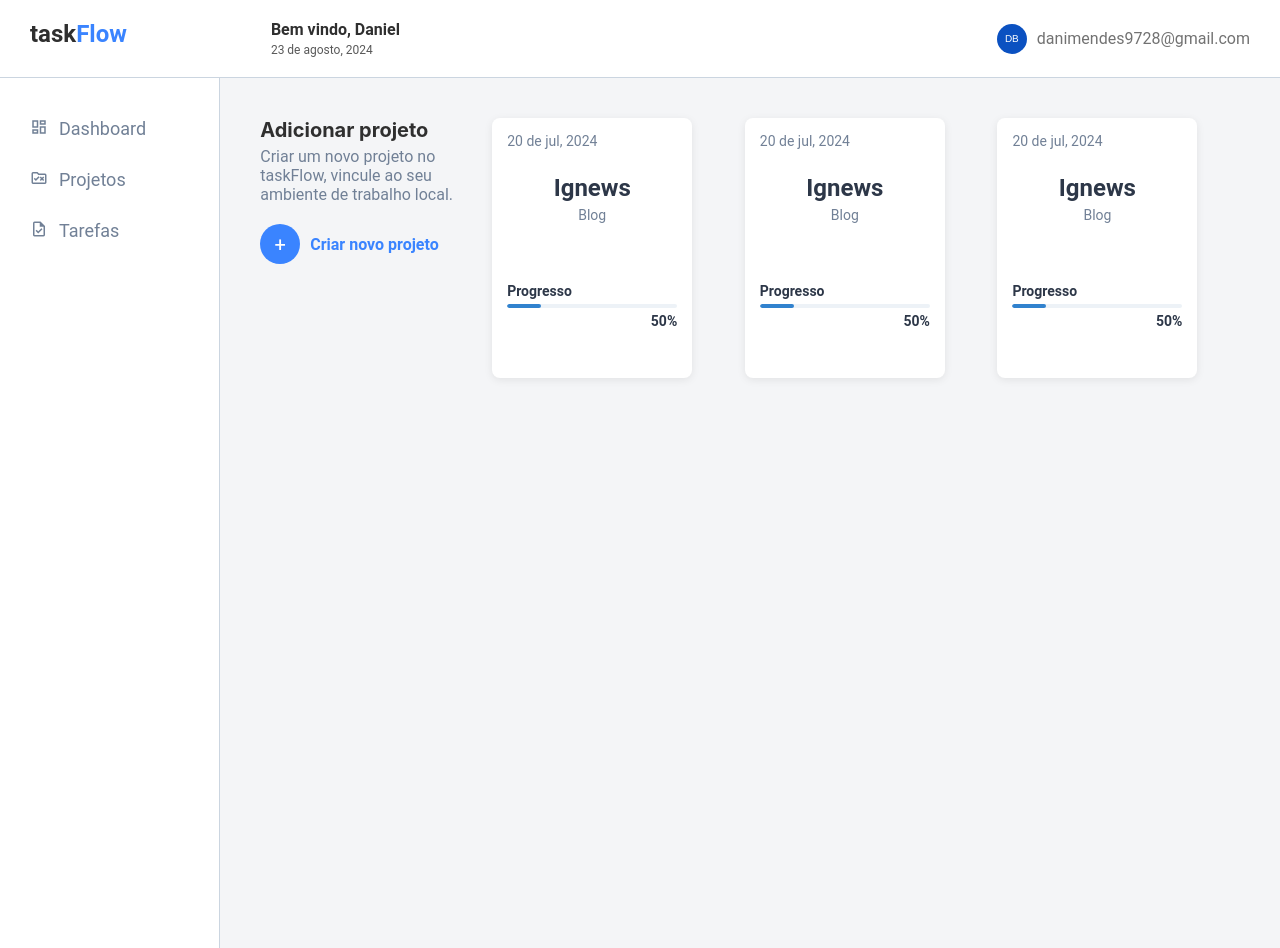
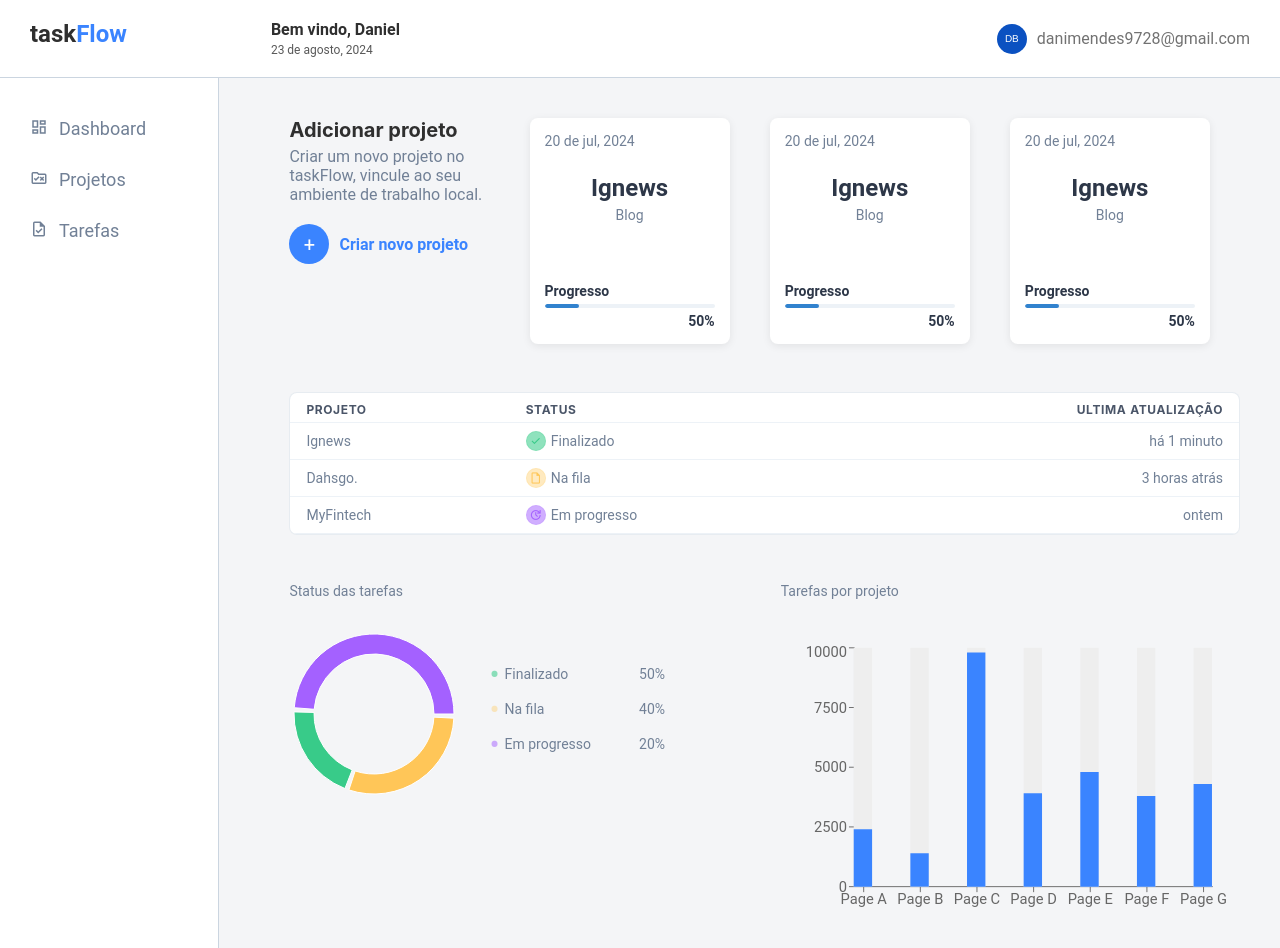
Before and after one commit to daniel-barbosaa/taskflow, a Next.js app: page /dashboard in a window 1280 px wide. Built offline with nearby package versions, Linux system fonts and the light colour scheme.

Commit message:
Adiciona tabela e gráfico na tela de dashboard
- Componente de tabela de status de projeto criado
- Componente de graficos criado

```diff
--- a/package.json
+++ b/package.json
@@ -20,7 +20,8 @@
     "prop-types": "^15.8.1",
     "react": "^18",
     "react-avatar": "^5.0.3",
-    "react-dom": "^18"
+    "react-dom": "^18",
+    "recharts": "^2.12.7"
   },
   "devDependencies": {
     "@types/node": "^20",
--- /dev/null
+++ b/src/components/ProjectChart/index.tsx
@@ -0,0 +1,85 @@
+import { Box, Flex, Text } from "@chakra-ui/react";
+import {
+  BarChart,
+  Bar,
+  XAxis,
+  YAxis,
+  CartesianGrid,
+  Tooltip,
+  Legend,
+  ResponsiveContainer,
+} from "recharts";
+
+const data = [
+  {
+    name: "Page A",
+    uv: 4000,
+    pv: 2400,
+    amt: 2400,
+  },
+  {
+    name: "Page B",
+    uv: 3000,
+    pv: 1398,
+    amt: 2210,
+  },
+  {
+    name: "Page C",
+    uv: 2000,
+    pv: 9800,
+    amt: 2290,
+  },
+  {
+    name: "Page D",
+    uv: 2780,
+    pv: 3908,
+    amt: 2000,
+  },
+  {
+    name: "Page E",
+    uv: 1890,
+    pv: 4800,
+    amt: 2181,
+  },
+  {
+    name: "Page F",
+    uv: 2390,
+    pv: 3800,
+    amt: 2500,
+  },
+  {
+    name: "Page G",
+    uv: 3490,
+    pv: 4300,
+    amt: 2100,
+  },
+];
+
+export function ProjectChart() {
+  return (
+    <Box>
+      <Text fontSize="sm" color="gray.500" fontWeight="normal" mb="2rem">
+        Tarefas por projeto
+      </Text>
+      <Flex align="center">
+      <BarChart
+          width={500}
+          height={300}
+          data={data}
+          margin={{
+            top: 5,
+            right: 30,
+            left: 20,
+            bottom: 5,
+          }}
+          barSize={20}
+        >
+          <XAxis dataKey="name" scale="point" padding={{ left: 10, right: 10 }} />
+          <YAxis />
+          <Tooltip />
+          <Bar dataKey="pv" fill="#3A84FF" background={{ fill: '#eee' }} />
+        </BarChart>
+      </Flex>
+    </Box>
+  );
+}
--- /dev/null
+++ b/src/components/TableProjects/index.tsx
@@ -0,0 +1,113 @@
+import {
+  Table,
+  Thead,
+  Tbody,
+  Tfoot,
+  Tr,
+  Th,
+  Td,
+  TableCaption,
+  TableContainer,
+  Flex,
+  Box,
+  Text,
+} from "@chakra-ui/react";
+
+export function TableTasks() {
+  return (
+    <TableContainer
+      bg="#ffffff"
+      borderRadius="8px"
+      padding="5px 0 0"
+      border="0.2px solid #cbd5e075"
+    >
+      <Table size="sm">
+        <Thead>
+          <Tr>
+            <Th>Projeto</Th>
+            <Th>Status</Th>
+            <Th isNumeric>Ultima atualização</Th>
+          </Tr>
+        </Thead>
+        <Tbody color="gray.500">
+          <Tr>
+            <Td>Ignews</Td>
+            <Td>
+              <Flex align="center" gap="5px">
+                <Flex
+                  bg="#38cb898f"
+                  borderRadius="50%"
+                  p="2px"
+                  align="center"
+                  justify="center"
+                  border="1px solid #38cb892d"
+                >
+                  <Text
+                    className="material-symbols-outlined"
+                    fontSize="sm"
+                    color="#38CB89"
+                  >
+                    check
+                  </Text>
+                </Flex>
+                Finalizado
+              </Flex>
+            </Td>
+            <Td isNumeric>há 1 minuto</Td>
+          </Tr>
+          <Tr>
+            <Td>Dahsgo.</Td>
+            <Td>
+              <Flex align="center" gap="5px">
+                <Flex
+                  bg="#ffc75860"
+                  borderRadius="50%"
+                  p="2px"
+                  align="center"
+                  justify="center"
+                  border="1px solid #ffc75826"
+                >
+                  <Text
+                    className="material-symbols-outlined"
+                    fontSize="sm"
+                    color="#ffc758"
+                  >
+                    draft
+                  </Text>
+                </Flex>
+                Na fila
+              </Flex>
+            </Td>
+            <Td isNumeric>3 horas atrás</Td>
+          </Tr>
+          <Tr>
+            <Td>MyFintech</Td>
+            <Td>
+              {" "}
+              <Flex align="center" gap="5px">
+                <Flex
+                  bg="#a361ff83"
+                  borderRadius="50%"
+                  p="2px"
+                  align="center"
+                  justify="center"
+                  border="1px solid #a361ff1f"
+                >
+                  <Text
+                    className="material-symbols-outlined"
+                    fontSize="sm"
+                    color="#A461FF"
+                  >
+                    update
+                  </Text>
+                </Flex>
+                Em progresso
+              </Flex>
+            </Td>
+            <Td isNumeric>ontem</Td>
+          </Tr>
+        </Tbody>
+      </Table>
+    </TableContainer>
+  );
+}
--- /dev/null
+++ b/src/components/TasksCharts/index.tsx
@@ -0,0 +1,64 @@
+import { Box, Flex, Text } from "@chakra-ui/react";
+import { PieChart, Pie, Sector, Cell, ResponsiveContainer } from "recharts";
+
+const data = [
+  { name: "Group A", value: 50},
+  { name: "Group B", value: 20 },
+  { name: "Group C", value: 30 },
+];
+const COLORS = ["#A461FF", "#38CB89", "#FFC658"];
+
+export function TasksCharts() {
+  return (
+    <Box>
+      <Text fontSize="sm" color="gray.500" fontWeight="normal" mb="10px">
+        Status das tarefas
+      </Text>
+      <Flex align="center">
+        <PieChart width={200} height={200}>
+          <Pie
+            cx={80}
+            cy={100}
+            data={data}
+            innerRadius={60}
+            outerRadius={80}
+            fill="#8884d8"
+            paddingAngle={3}
+            dataKey="value"
+          >
+            {data.map((entry, index) => (
+              <Cell
+                key={`cell-${index}`}
+                fill={COLORS[index % COLORS.length]}
+              />
+            ))}
+          </Pie>
+        </PieChart>
+        <Flex direction="column" >
+            <Flex align="center" justify="space-between">
+                <Flex align="center"gap="5px">
+                    <Text color="#38cb898f" fontSize="30px">•</Text>
+                    <Text fontSize="sm" color="gray.500">Finalizado</Text>
+                </Flex>
+                <Text fontSize="sm" color="gray.500" ml="3rem">50%</Text>
+            </Flex>
+            <Flex align="center" justify="space-between">
+                <Flex align="center"gap="5px">
+                    <Text color="#ffc75860" fontSize="30px">•</Text>
+                    <Text fontSize="sm" color="gray.500">Na fila</Text>
+                </Flex>
+                <Text  color="gray.500" ml="3rem"  fontSize="sm">40%</Text>
+            </Flex>
+            <Flex align="center" justify="space-between">
+                <Flex align="center"gap="5px">
+                    <Text color="#a361ff83" fontSize="30px">•</Text>
+                    <Text fontSize="sm" color="gray.500">Em progresso</Text>
+                </Flex>
+                <Text  color="gray.500" ml="3rem"  fontSize="sm">20%</Text>
+            </Flex>
+        </Flex>
+      </Flex>
+
+    </Box>
+  );
+}
--- a/src/pages/dashboard/index.tsx
+++ b/src/pages/dashboard/index.tsx
@@ -1,14 +1,34 @@
 import { Header } from "@/src/components/Header";
+import { ProjectChart } from "@/src/components/ProjectChart";
 import { Sidebar } from "@/src/components/Sidebar";
-import { Flex, SimpleGrid, Box, Heading, Text, Button, Progress } from "@chakra-ui/react";
+import { TableTasks } from "@/src/components/TableProjects";
+import { TasksCharts } from "@/src/components/TasksCharts";
+import {
+  Flex,
+  SimpleGrid,
+  Box,
+  Heading,
+  Text,
+  Button,
+  Progress,
+} from "@chakra-ui/react";
 
 export default function Dashboard() {
   return (
     <Flex direction="column" h="100vh">
       <Header />
-      <Flex maxW={1280} mx="left" >
+      <Flex maxW={1280} mx="left">
         <Sidebar />
-        <Flex padding="40px 40px 0 40px" w="100%"  maxH="300px">
+        <Flex
+          as="section"
+          padding="40px 40px 0 70px"
+          w="100%"
+          direction="column"
+          gap="3rem"
+        >
+          <Flex direction="column">
+            {" "}
+            <SimpleGrid flex="1" minChildWidth="200px" gap="10px">
               <Box maxW={200}>
                 <Heading as="h2" size="md">
                   Adicionar projeto
@@ -48,7 +68,6 @@ export default function Dashboard() {
                     </Text>
                   </Box>
                   <Text
-
                     color="#3A84FF"
                     fontWeight="bold"
                     sx={{
@@ -63,43 +82,162 @@ export default function Dashboard() {
                   </Text>
                 </Flex>
               </Box>
-          <SimpleGrid flex="1" marginLeft="2rem" minChildWidth='200px'  gap="10px"  >
-          <Box  maxW={200} bg="#ffffff" p="15px" borderRadius="8px" shadow="0 2px 8px #00000014" >
+              <Box
+                maxW={200}
+                bg="#ffffff"
+                p="15px"
+                borderRadius="8px"
+                shadow="0 2px 8px #00000014"
+              >
                 <Text color="gray.500" fontSize="sm">
                   20 de jul, 2024
                 </Text>
-            <Text fontSize="2xl" color="gray.700" fontWeight="bold" textAlign="center" mt="25px">Ignews</Text>
-            <Text fontSize="sm" color="gray.500" textAlign="center" mt="5px">Blog</Text>
+                <Text
+                  fontSize="2xl"
+                  color="gray.700"
+                  fontWeight="bold"
+                  textAlign="center"
+                  mt="25px"
+                >
+                  Ignews
+                </Text>
+                <Text
+                  fontSize="sm"
+                  color="gray.500"
+                  textAlign="center"
+                  mt="5px"
+                >
+                  Blog
+                </Text>
                 <Box mt="60px">
-              <Text fontSize="sm" fontWeight="600" color="gray.700">Progresso</Text>
-              <Progress value={20} size='xs' colorScheme='blue' mt="5px" borderRadius="8px" />
-              <Text textAlign="right" fontSize="sm" fontWeight="bold" color="gray.700" mt="5px">50%</Text>
+                  <Text fontSize="sm" fontWeight="600" color="gray.700">
+                    Progresso
+                  </Text>
+                  <Progress
+                    value={20}
+                    size="xs"
+                    colorScheme="blue"
+                    mt="5px"
+                    borderRadius="8px"
+                  />
+                  <Text
+                    textAlign="right"
+                    fontSize="sm"
+                    fontWeight="bold"
+                    color="gray.700"
+                    mt="5px"
+                  >
+                    50%
+                  </Text>
                 </Box>
               </Box>
-          <Box maxW={200}   bg="#ffffff" p="15px" borderRadius="8px" shadow="0 2px 8px #00000014" >
+              <Box
+                maxW={200}
+                bg="#ffffff"
+                p="15px"
+                borderRadius="8px"
+                shadow="0 2px 8px #00000014"
+              >
                 <Text color="gray.500" fontSize="sm">
                   20 de jul, 2024
                 </Text>
-            <Text fontSize="2xl" color="gray.700" fontWeight="bold" textAlign="center" mt="25px">Ignews</Text>
-            <Text fontSize="sm" color="gray.500" textAlign="center" mt="5px">Blog</Text>
+                <Text
+                  fontSize="2xl"
+                  color="gray.700"
+                  fontWeight="bold"
+                  textAlign="center"
+                  mt="25px"
+                >
+                  Ignews
+                </Text>
+                <Text
+                  fontSize="sm"
+                  color="gray.500"
+                  textAlign="center"
+                  mt="5px"
+                >
+                  Blog
+                </Text>
                 <Box mt="60px">
-              <Text fontSize="sm" fontWeight="600" color="gray.700">Progresso</Text>
-              <Progress value={20} size='xs' colorScheme='blue' mt="5px" borderRadius="8px" />
-              <Text textAlign="right" fontSize="sm" fontWeight="bold" color="gray.700" mt="5px">50%</Text>
+                  <Text fontSize="sm" fontWeight="600" color="gray.700">
+                    Progresso
+                  </Text>
+                  <Progress
+                    value={20}
+                    size="xs"
+                    colorScheme="blue"
+                    mt="5px"
+                    borderRadius="8px"
+                  />
+                  <Text
+                    textAlign="right"
+                    fontSize="sm"
+                    fontWeight="bold"
+                    color="gray.700"
+                    mt="5px"
+                  >
+                    50%
+                  </Text>
                 </Box>
               </Box>
-          <Box  maxW={200}   bg="#ffffff" p="15px" borderRadius="8px" shadow="0 2px 8px #00000014" >
+              <Box
+                maxW={200}
+                bg="#ffffff"
+                p="15px"
+                borderRadius="8px"
+                shadow="0 2px 8px #00000014"
+              >
                 <Text color="gray.500" fontSize="sm">
                   20 de jul, 2024
                 </Text>
-            <Text fontSize="2xl" color="gray.700" fontWeight="bold" textAlign="center" mt="25px">Ignews</Text>
-            <Text fontSize="sm" color="gray.500" textAlign="center" mt="5px">Blog</Text>
+                <Text
+                  fontSize="2xl"
+                  color="gray.700"
+                  fontWeight="bold"
+                  textAlign="center"
+                  mt="25px"
+                >
+                  Ignews
+                </Text>
+                <Text
+                  fontSize="sm"
+                  color="gray.500"
+                  textAlign="center"
+                  mt="5px"
+                >
+                  Blog
+                </Text>
                 <Box mt="60px">
-              <Text fontSize="sm" fontWeight="600" color="gray.700">Progresso</Text>
-              <Progress value={20} size='xs' colorScheme='blue' mt="5px" borderRadius="8px" />
-              <Text textAlign="right" fontSize="sm" fontWeight="bold" color="gray.700" mt="5px">50%</Text>
+                  <Text fontSize="sm" fontWeight="600" color="gray.700">
+                    Progresso
+                  </Text>
+                  <Progress
+                    value={20}
+                    size="xs"
+                    colorScheme="blue"
+                    mt="5px"
+                    borderRadius="8px"
+                  />
+                  <Text
+                    textAlign="right"
+                    fontSize="sm"
+                    fontWeight="bold"
+                    color="gray.700"
+                    mt="5px"
+                  >
+                    50%
+                  </Text>
                 </Box>
               </Box>
+            </SimpleGrid>
+          </Flex>
+
+          <Box>
+            <TableTasks />
+          </Box>
+          <SimpleGrid minChildWidth="400px" gap="2rem">
+            <TasksCharts />
+            <ProjectChart />
           </SimpleGrid>
         </Flex>
       </Flex>
```
Also changed, not shown: 2 other files (tests, documents, lock files or other folders). Lines whose indentation alone changed are shown as unchanged.
